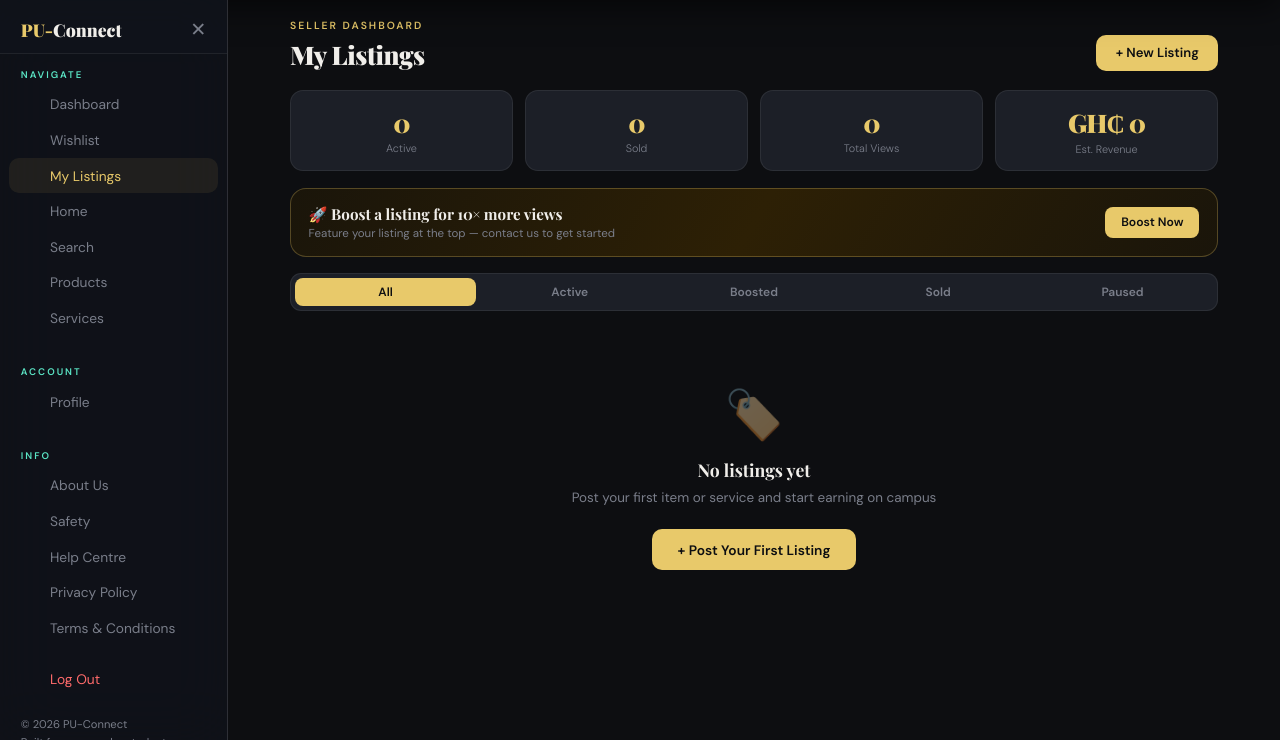
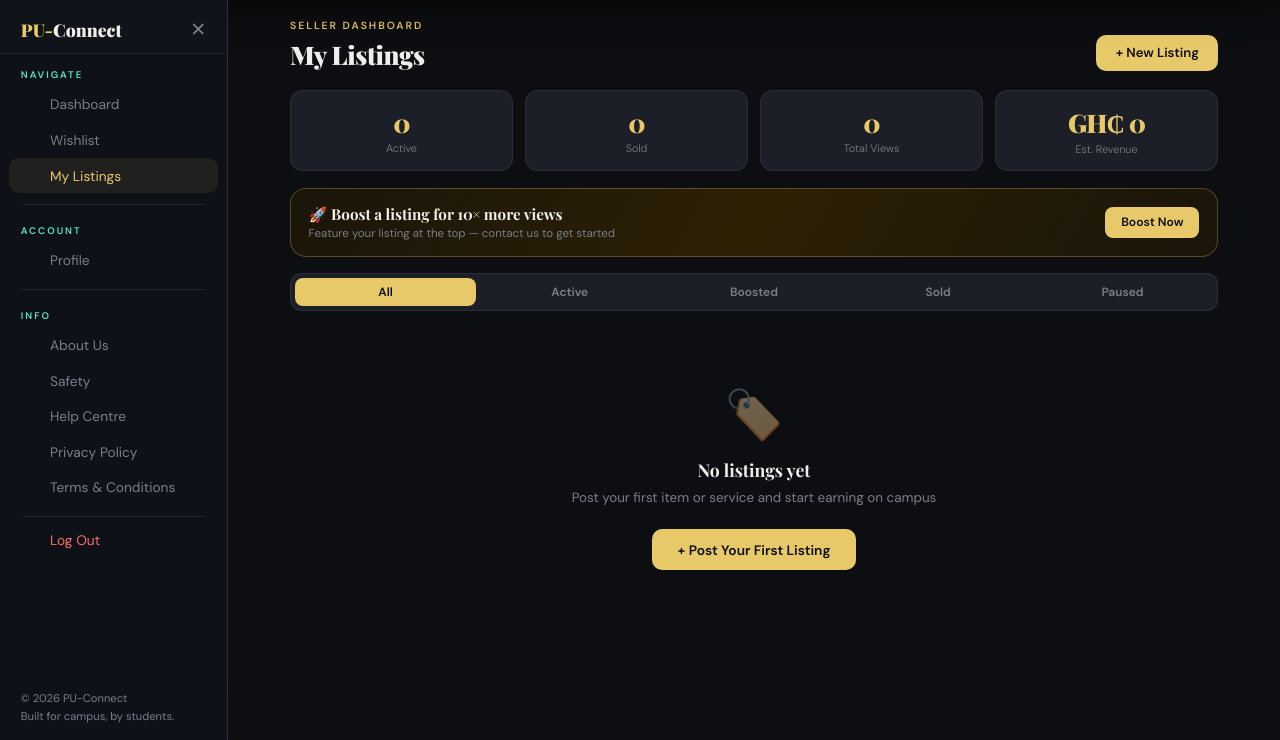
Before and after one commit to puconnect1-bit/Puconnect, a Django app: page /listings/listings/ in a window 1280 px wide. Shown: the part 60-800 px from the top of the page. Run offline with Django 5.2, Linux system fonts and the light colour scheme; the visitor is signed in with stand-in values (Sample User, id 1); data that the repository does not hold is empty.

Commit message:
side bar

```diff
--- a/Base_app/templates/base/sidebar.html
+++ b/Base_app/templates/base/sidebar.html
@@ -11,10 +11,7 @@
     <li><a href="{% url 'listings:wishlist' %}" {% if active_page == 'wishlist' %}class="act"{% endif %}><span class="ico"></span>Wishlist</a></li>
     <li><a href="{% url 'listings:listings' %}" {% if active_page == 'listings' %}class="act"{% endif %}><span class="ico"></span>My Listings</a></li>
     {% endif %}
-    <li><a href="{% url 'base:home' %}" {% if active_page == 'home' %}class="act"{% endif %}><span class="ico"></span>Home</a></li>
-    <li><a href="{% url 'search:search' %}" {% if active_page == 'search' %}class="act"{% endif %}><span class="ico"></span>Search</a></li>
-    <li><a href="{% url 'Dash_app:dashboard' %}#products"><span class="ico"></span>Products</a></li>
-    <li><a href="{% url 'Dash_app:dashboard' %}#services"><span class="ico"></span>Services</a></li>
+
   </ul>
 
   <div class="sbd"></div>
```
